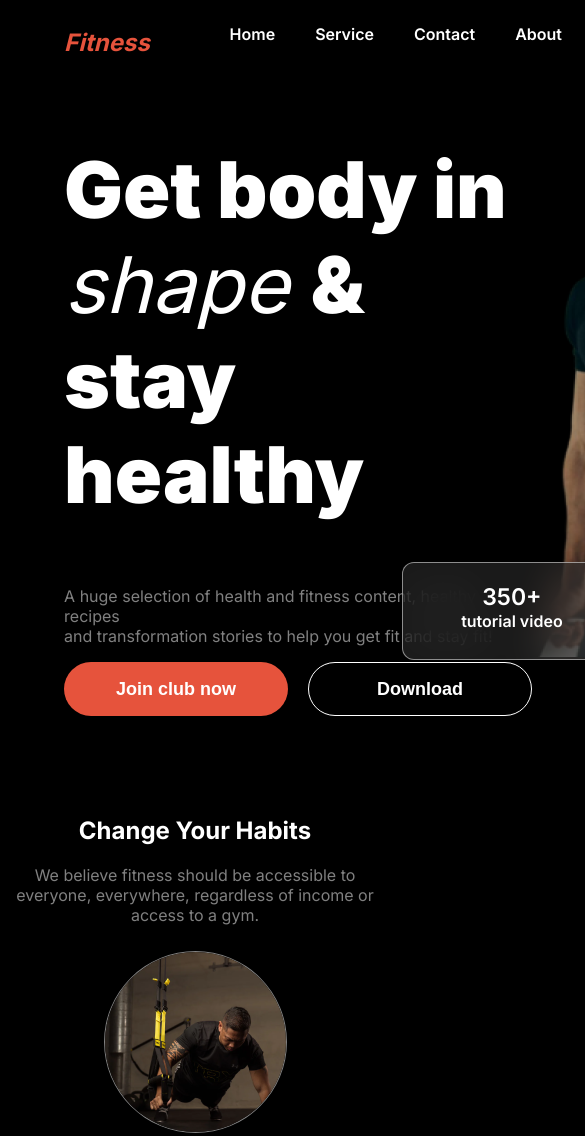
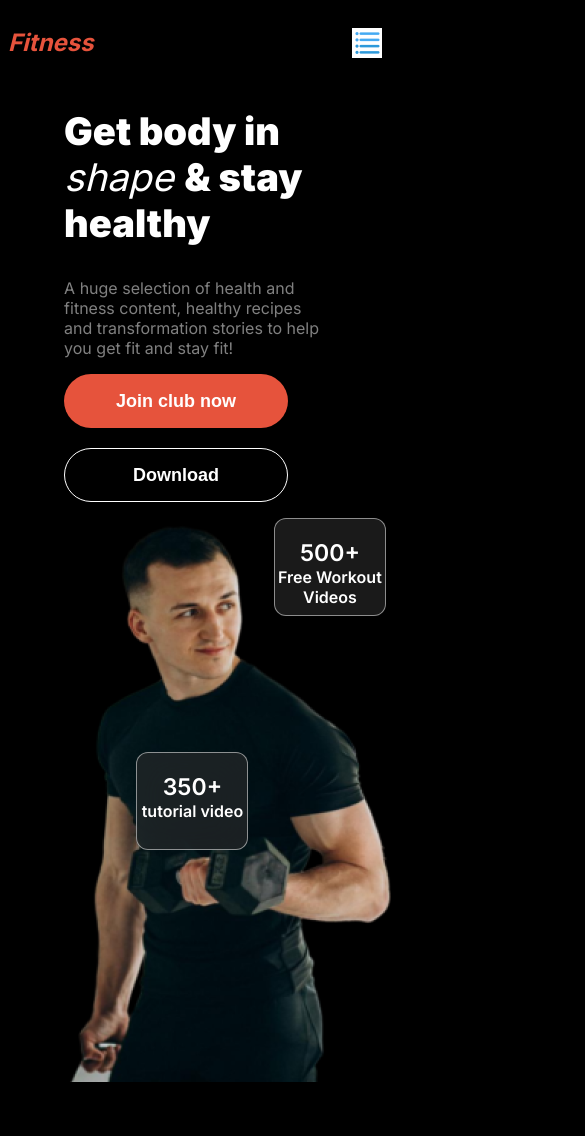
Before and after one commit to afrojzahanurmi/versatile-ui-assignment-2, a plain HTML site: page index.html in a window 390 px wide. Shown: the top 1136 px of the page, 585 px wide, since content can reach past the window. Drawn offline with Linux system fonts and the light colour scheme.

Commit message:
added the responsive part

```diff
--- a/index.html
+++ b/index.html
@@ -7,16 +7,16 @@
     <link rel="stylesheet" href="style/style.css">
 </head>
 <body class="inter-font background">
-    <header class="background">
+    <header>
         <nav class="display-flex ">
             <div><h2 class="text-red"><i>Fitness</i></h2></div>
-            <div class="nav-menu"><ul class="display-flex">
+            <div class="nav-list"><ul class="display-flex">
                 <li><a href="">Home</a></li>
                 <li><a href="">Service</a></li>
                 <li><a href="">Contact</a></li>
                 <li><a href="">About</a></li>
             </ul></div>
-            <div><i class="fa-solid fa-bars"></i></div>
+          <div class="nav-menu"><img src="images/240_F_753381122_FMMI5zgQXZCk9wj9hnC5K6CgzgtsQSlg.jpg" alt="" style="width: 30px;"></div>
         </nav>
     <section class="banner"> <div class="banner-content display-flex">
         <div>
--- a/style/style.css
+++ b/style/style.css
@@ -28,7 +28,7 @@
 
 
 .btn-primary{
-    width: 92px;
+    width: 5.75rem;
     height: 38px;
     border-radius: 42px;
     border: none;
@@ -40,7 +40,7 @@ font-weight: 600;
 
 }
 .secondary-btn{
-    width: 224px;
+    width: 14rem;
     height: 54px;
     color: white;
 font-size: 1.125rem;
@@ -81,6 +81,13 @@ nav ul li a{
     text-align: center;
     align-items: center;
 }
+
+.nav-menu{
+    display: none;
+}
+
+
+
 
 
 /*banner style*/
@@ -324,7 +331,38 @@ grid-template-columns: 15.63rem auto 20.06rem;
 
 /*responsive*/
 @media screen and (max-width: 576px) {
-   .habit{
+  nav{
+    max-width: 100%;
+  }
+    .nav-menu{
+    display: block;
+    margin-top: 20px;
+  }
+  .nav-list{
+    display: none;
+  }
+  .banner-content{
+    flex-direction: column;
+
+  }
+
+.banner-tit{
+    font-size: 2.38rem;
+}
+.gap{
+    flex-direction: column;
+}
+.banner-tutorial{
+    width: 7rem;
+}
+.Down{
+   bottom: 220px;
+   left: 20px;
+}
+.top{
+   top: 0px;
+}
+    .habit{
     flex-direction: column;
    }
    .sec-1-about{
```
Also changed, not shown: images/240_F_753381122_FMMI5zgQXZCk9wj9hnC5K6CgzgtsQSlg.jpg (added).
